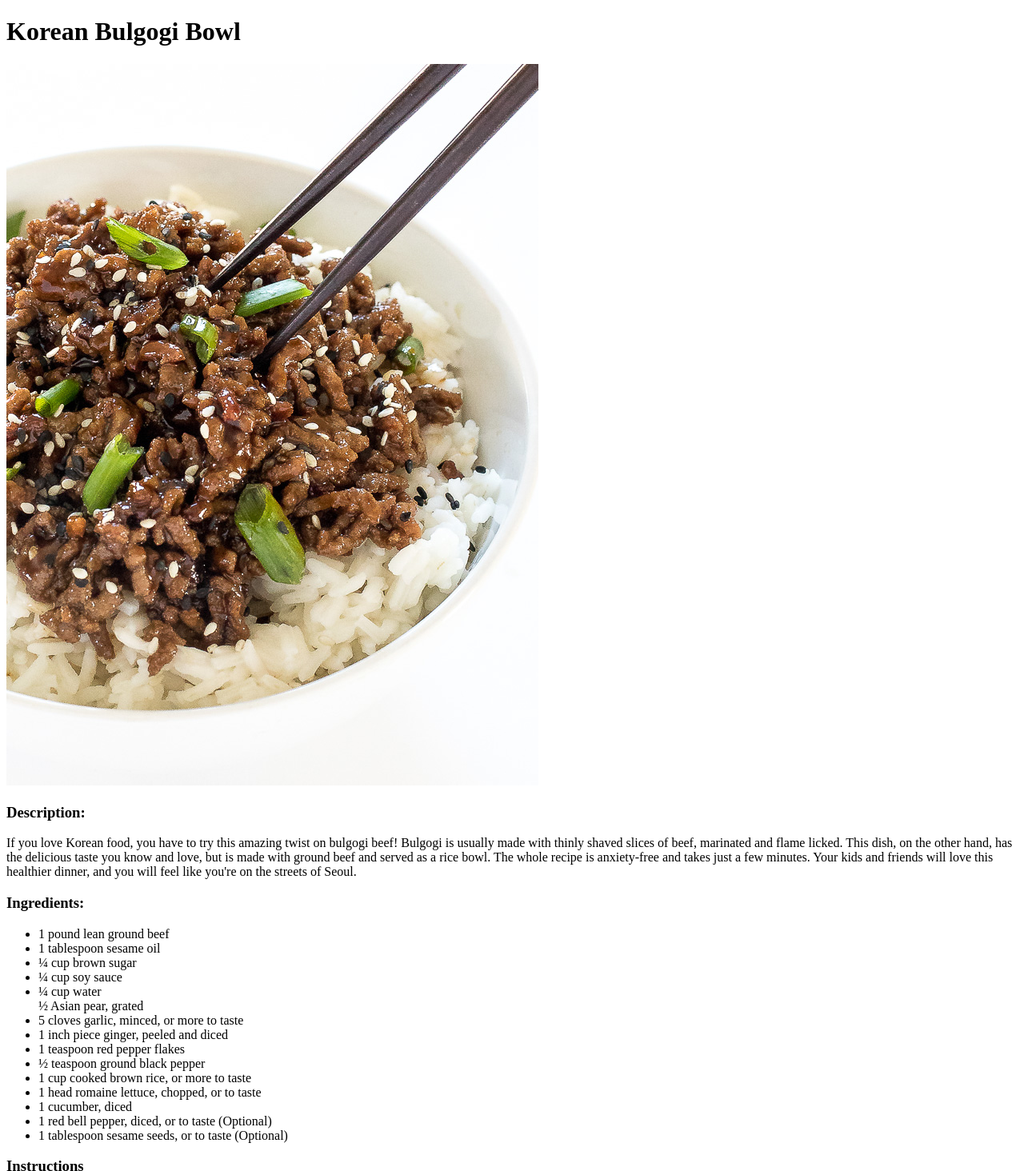
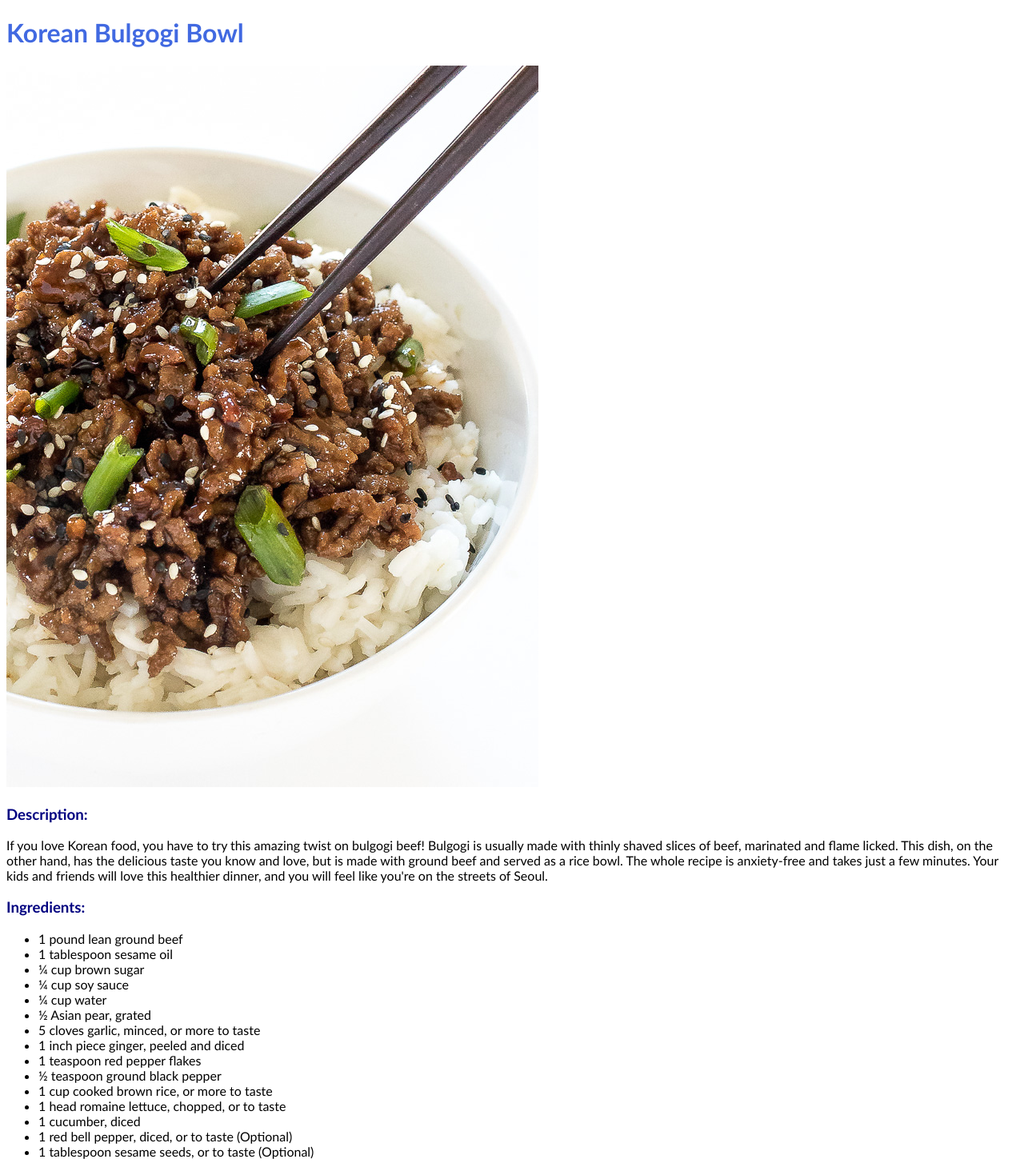
Before and after one commit to jnatividad-design/odin-recipes, a plain HTML site: page recipes/bulgogi.html in a window 1280 px wide. Shown: the top 1464 px of the page at 80% size. Drawn offline with Linux system fonts and the light colour scheme.

Commit message:
Add styles.css

```diff
--- a/index.html
+++ b/index.html
@@ -3,6 +3,7 @@
     <head>
         <meta charset="UTF-8">
             <title>Odin Recipes</title>
+        <link rel="stylesheet" href="styles.css">
     </head>
 <body>
     <h1>Recipes</h1>
--- a/recipes/bulgogi.html
+++ b/recipes/bulgogi.html
@@ -5,6 +5,7 @@
     <meta http-equiv="X-UA-Compatible" content="IE=edge">
     <meta name="viewport" content="width=device-width, initial-scale=1.0">
     <title>Korean Bulgogi</title>
+    <link rel="stylesheet" href="../styles.css">
 </head>
 <body>
     <h1>Korean Bulgogi Bowl</h1>
@@ -14,7 +15,7 @@
     <h3>Ingredients:</h3>
         <ul>
             <li>1 pound lean ground beef</li><li>1 tablespoon sesame oil</li><li>¼ cup brown sugar</li>
-            <li>¼ cup soy sauce</li><li>¼ cup water</li>½ Asian pear, grated<li>5 cloves garlic, minced, or more to taste</li>
+            <li>¼ cup soy sauce</li><li>¼ cup water</li><li>½ Asian pear, grated</li><li>5 cloves garlic, minced, or more to taste</li>
             <li>1 inch piece ginger, peeled and diced</li><li>1 teaspoon red pepper flakes</li>
             <li>½ teaspoon ground black pepper</li><li>1 cup cooked brown rice, or more to taste</li><li>1 head romaine lettuce, chopped, or to taste</li>
             <li>1 cucumber, diced</li>
--- /dev/null
+++ b/styles.css
@@ -0,0 +1,17 @@
+h1 {
+    font-family: "Gotham","Trebuchet MS", sans-serif;
+    font-weight: bold;
+    color: #4169e1;
+}
+
+p {
+    font-family:"Gotham","Trebuchet MS", sans-serif;
+}
+h3 {
+    font-family: "Gotham","Trebuchet MS", sans-serif;
+    color: #000080;
+}
+li {
+    font-family:"Gotham","Trebuchet MS", sans-serif;
+
+}
```
Also changed, not shown: recipes/ice-cream.html (+1 -0 lines), recipes/naan.html (+1 -0 lines).
